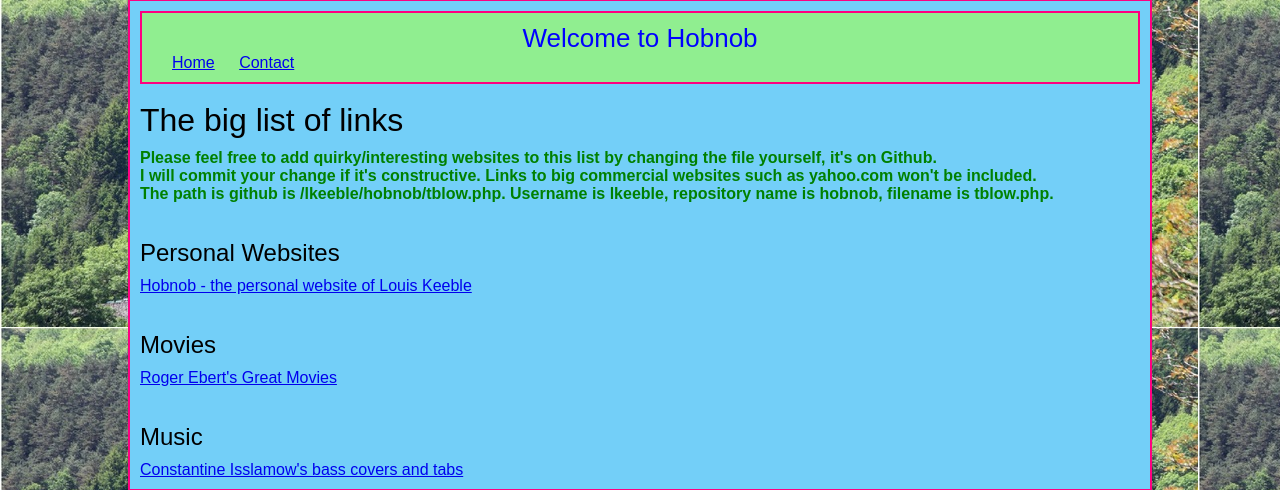
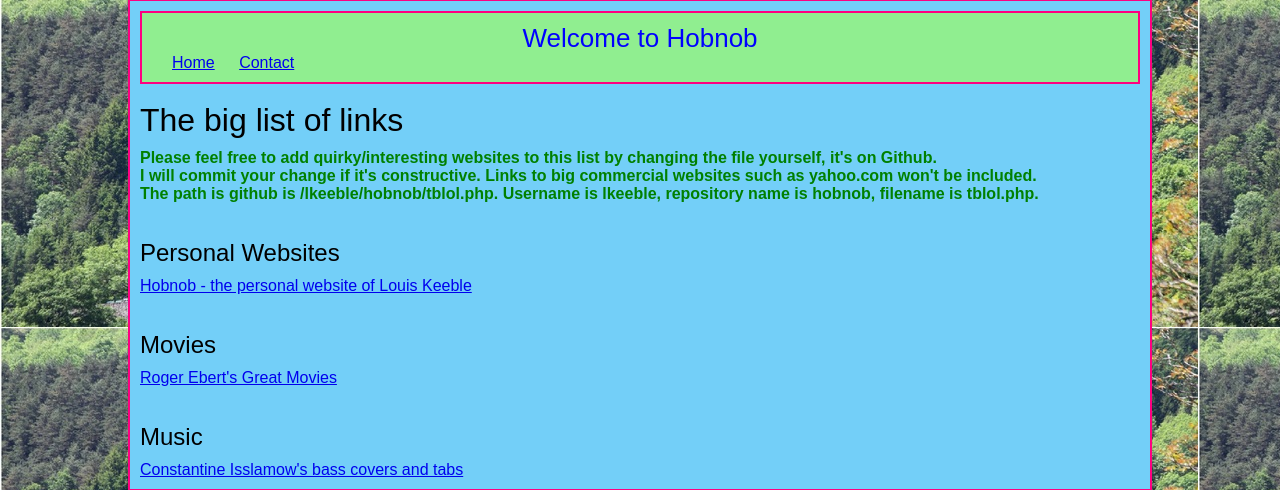
Before and after one commit to lkeeble/hobnob, a PHP site: page /tblol.php in a window 1280 px wide. Shown: the part 21-511 px from the top of the page. Run offline with PHP 8.4, Linux system fonts and the light colour scheme.

Commit message:
Update to tblol.php.

```diff
--- a/tblol.php
+++ b/tblol.php
@@ -11,7 +11,7 @@ The big list of links
 <font color="green">
 Please feel free to add quirky/interesting websites to this list by changing the file yourself, it's on Github.<br>
 I will commit your change if it's constructive. Links to big commercial websites such as yahoo.com won't be included.<br>
-The path is github is /lkeeble/hobnob/tblow.php. Username is lkeeble, repository name is hobnob, filename is tblow.php.
+The path is github is /lkeeble/hobnob/tblol.php. Username is lkeeble, repository name is hobnob, filename is tblol.php.
 </font>
 </b>
 </p>
```
